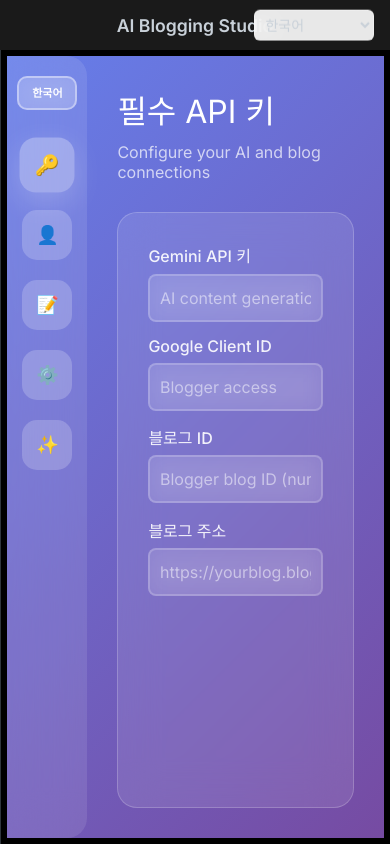
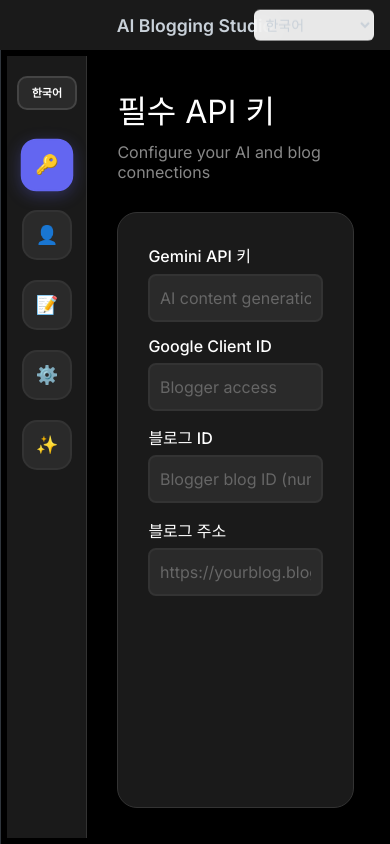
Before and after one commit to animanial5v2-cloud/youtube-auto-blogger, a Flask app: page / in a window 390 px wide. Run offline with Flask 3, Linux system fonts and the light colour scheme; data comes from the database, SQL or seed files in the repository; data that the repository does not hold is empty; some libraries are stand-ins or nearby versions.

Commit message:
Update the platform's interface to a sleek black theme
Replaces existing UI styles with a dark color scheme, updating backgrounds, navigation elements, inputs, and content containers for a black theme.

Replit-Commit-Author: Agent
Replit-Commit-Session-Id: 1b0d081d-9812-4706-8f86-65b04baef354
Replit-Commit-Checkpoint-Type: full_checkpoint
Replit-Commit-Screenshot-Url: https://storage.googleapis.com/screenshot-production-us-central1/a29c9aae-a815-4ca1-ab77-1a3014b50f24/1b0d081d-9812-4706-8f86-65b04baef354/B0u8Zee

```diff
--- a/static/style.css
+++ b/static/style.css
@@ -954,20 +954,19 @@ input:focus, select:focus, textarea:focus {
         display: none;
     }
 
-    /* 모바일 멀티 스크린 인터페이스 - 스마트 홈 스타일 */
+    /* 모바일 멀티 스크린 인터페이스 - 블랙 테마 */
     .mobile-screens {
         display: flex !important;
         height: 100vh;
-        background: linear-gradient(135deg, #667eea 0%, #764ba2 100%);
+        background: #000000;
         overflow: hidden;
     }
 
     /* 왼쪽 네비게이션 바 */
     .mobile-nav-sidebar {
         width: 80px;
-        background: rgba(255, 255, 255, 0.1);
-        backdrop-filter: blur(20px);
-        border-radius: 0 20px 20px 0;
+        background: #1a1a1a;
+        border-right: 1px solid #333333;
         display: flex;
         flex-direction: column;
         align-items: center;
@@ -984,13 +983,12 @@ input:focus, select:focus, textarea:focus {
     .mobile-lang-select {
         width: 100%;
         padding: 8px 4px;
-        border: 2px solid rgba(255, 255, 255, 0.4);
+        border: 2px solid #444444;
         border-radius: 10px;
-        background: rgba(255, 255, 255, 0.2);
+        background: #2a2a2a;
         color: white;
         font-size: 11px;
         text-align: center;
-        backdrop-filter: blur(10px);
         cursor: pointer;
         appearance: none;
         font-weight: bold;
@@ -998,8 +996,8 @@ input:focus, select:focus, textarea:focus {
 
     .mobile-lang-select:focus {
         outline: none;
-        border-color: rgba(255, 255, 255, 0.6);
-        background: rgba(255, 255, 255, 0.3);
+        border-color: #666666;
+        background: #333333;
     }
 
     .mobile-lang-select option {
@@ -1012,27 +1010,30 @@ input:focus, select:focus, textarea:focus {
         width: 50px;
         height: 50px;
         border-radius: 15px;
-        background: rgba(255, 255, 255, 0.2);
+        background: #2a2a2a;
         margin: 10px 0;
         display: flex;
         align-items: center;
         justify-content: center;
         cursor: pointer;
         transition: all 0.3s ease;
-        border: none;
+        border: 2px solid #333333;
         font-size: 18px;
-        color: white;
+        color: #888888;
     }
 
     .mobile-nav-item.active {
-        background: rgba(255, 255, 255, 0.3);
-        transform: scale(1.1);
-        box-shadow: 0 8px 25px rgba(255, 255, 255, 0.2);
+        background: #6366f1;
+        border-color: #6366f1;
+        color: white;
+        transform: scale(1.05);
+        box-shadow: 0 4px 15px rgba(99, 102, 241, 0.3);
     }
 
     .mobile-nav-item:hover {
-        background: rgba(255, 255, 255, 0.25);
-        transform: translateX(5px);
+        background: #3a3a3a;
+        border-color: #555555;
+        color: white;
     }
 
     /* 메인 콘텐츠 영역 */
@@ -1040,6 +1041,7 @@ input:focus, select:focus, textarea:focus {
         flex: 1;
         padding: 30px;
         overflow-y: auto;
+        background: #000000;
     }
 
     .mobile-screen {
@@ -1065,17 +1067,16 @@ input:focus, select:focus, textarea:focus {
     }
 
     .screen-subtitle {
-        color: rgba(255, 255, 255, 0.7);
+        color: #888888;
         font-size: 1rem;
         margin: 0;
     }
 
     .screen-content {
-        background: rgba(255, 255, 255, 0.1);
-        backdrop-filter: blur(20px);
+        background: #1a1a1a;
         border-radius: 20px;
         padding: 30px;
-        border: 1px solid rgba(255, 255, 255, 0.2);
+        border: 1px solid #333333;
         flex: 1;
     }
 
@@ -1108,31 +1109,31 @@ input:focus, select:focus, textarea:focus {
         width: 100%;
         font-size: 16px !important;
         padding: 15px 20px;
-        border: 2px solid rgba(255, 255, 255, 0.2);
+        border: 2px solid #333333;
         border-radius: 15px;
-        background: rgba(255, 255, 255, 0.1);
+        background: #2a2a2a;
         color: white;
         box-sizing: border-box;
         min-height: 56px;
-        backdrop-filter: blur(10px);
         transition: all 0.3s ease;
     }
 
     .form-group input:focus,
     .form-group select:focus,
     .form-group textarea:focus {
-        border-color: rgba(255, 255, 255, 0.4);
+        border-color: #6366f1;
         outline: none;
-        background: rgba(255, 255, 255, 0.15);
-        box-shadow: 0 0 20px rgba(255, 255, 255, 0.1);
+        background: #333333;
+        box-shadow: 0 0 0 3px rgba(99, 102, 241, 0.1);
     }
 
-    .form-group input::placeholder {
-        color: rgba(255, 255, 255, 0.5);
+    .form-group input::placeholder,
+    .form-group textarea::placeholder {
+        color: #666666;
     }
 
     .form-group label {
-        color: rgba(255, 255, 255, 0.9);
+        color: #ffffff;
         font-weight: 500;
         margin-bottom: 10px;
         display: block;
@@ -1141,31 +1142,31 @@ input:focus, select:focus, textarea:focus {
     .mobile-auth-btn {
         width: 100%;
         padding: 15px 20px;
-        background: rgba(255, 255, 255, 0.2);
-        border: 2px solid rgba(255, 255, 255, 0.3);
+        background: #6366f1;
+        border: 2px solid #6366f1;
         border-radius: 15px;
         color: white;
         font-size: 16px;
         font-weight: 500;
         cursor: pointer;
         transition: all 0.3s ease;
-        backdrop-filter: blur(10px);
     }
 
     .mobile-auth-btn:hover {
-        background: rgba(255, 255, 255, 0.3);
+        background: #5856eb;
+        border-color: #5856eb;
         transform: translateY(-2px);
-        box-shadow: 0 8px 25px rgba(255, 255, 255, 0.2);
+        box-shadow: 0 8px 25px rgba(99, 102, 241, 0.3);
     }
 
     .auth-status-mobile {
         padding: 15px;
-        background: rgba(255, 255, 255, 0.1);
+        background: #2a2a2a;
+        border: 1px solid #333333;
         border-radius: 10px;
-        color: rgba(255, 255, 255, 0.8);
+        color: #cccccc;
         text-align: center;
         margin-bottom: 20px;
-        backdrop-filter: blur(10px);
     }
 
     .form-group textarea {
```
Also changed, not shown: attached_assets/image_1754438828594.png (added).
